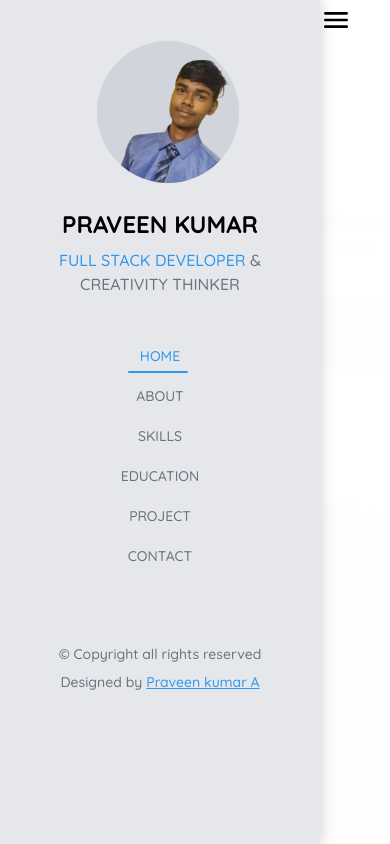
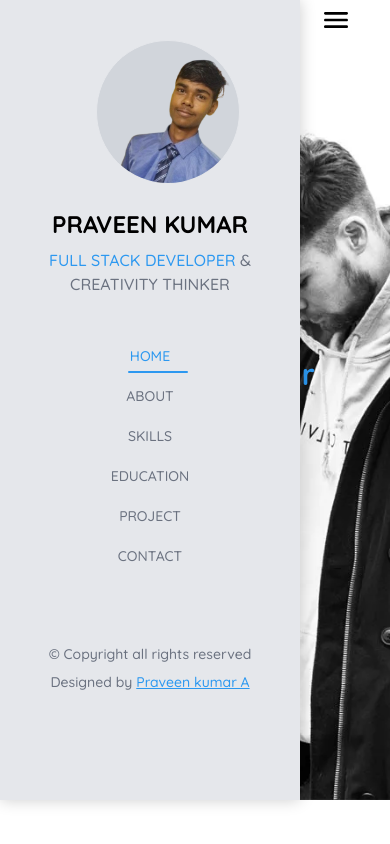
Before and after one commit to PRAVEEN200307/My_Portfolio, a website built with Vite: page index.html in a window 390 px wide. Both pictures are taken after a click on the button 36 px from the left and 20 px from the top of the page. Built offline with nearby package versions, Linux system fonts and the light colour scheme; a web font is replaced by a local one.

Commit message:
home responsive

```diff
--- a/assets/input.css
+++ b/assets/input.css
@@ -66,24 +66,18 @@
    transition: all ease 0.5s;
 }
 
+@media screen and (max-width:1200px){
+  .side_nevbar{
+     position: fixed;
+     top:0;
+     left:0;
+     width:300px;
+     height:800px !important;
+     transform: translateX(-300px);
 
-
-/* responsvie */
-
-@media screen and (max-width:1050px){
-
-  .side_nevbar{
-      transform: translateX(-300px);
-      transition: 0.5s;
-      /* max-width:300px; */
-      z-index:99;
   }
-  /* .open .side_nevbar{
-    transform: translateX(0);
-    box-shadow: 0 0 15px rgba(0,0, 0,0.2);
-  }  */
   .opens .side_nevbar{
-    transform: translateX(0);
+    transform: translateX(0px);
     box-shadow: 0 0 15px rgba(0,0, 0,0.2);
   }
   .navoverlay{
@@ -92,8 +86,8 @@
     left: 0;
     width:100vw;
     height:100vh;
-     /* background-color: hsl(0, 5%, 76%); */
-     /* backdrop-filter: blur(2px); */
+    /* background-color: hsl(0, 5%, 76%);  */
+    /* backdrop-filter: blur(2px);  */
     visibility: hidden;
     opacity: 0;
     transition: 0.3s;
@@ -103,9 +97,10 @@
    opacity:1;
  }
  .hero{
-    /* width:100px; */
-    position: fixed;
+    height:800px;
+    overflow: hidden;
  }
-
-
+ #btnNav{
+    color:#000;
  }
+}
--- a/assets/js/script.js
+++ b/assets/js/script.js
@@ -10,4 +10,7 @@ document.addEventListener('DOMContentLoaded',()=>{
     OverlayScreen.addEventListener('click',()=>{
         sideNav.classList.remove('opens');
     });
+
+
+
 });
--- a/index.html
+++ b/index.html
@@ -7,15 +7,16 @@
     <link rel="stylesheet" href="./assets/input.css">
   </head>
   <body>
-     <section class="flex side-nav  ">
-         <div class="side_nevbar bg-gray-200 h-screen max-w-xs ">
-            <header class="px-12 py-10  text-center">
+     <section class="side-nav flex">
+        <div class="" >
+          <div class="side_nevbar bg-gray-200 h-full sm:max-w-xs" style="flex-shrink:0;"  >
+            <div class="px-12 py-10  text-center">
                 <img src="assets/img/My_photo-removebg-preview.png"
                 alt="Praveen kumar" class="rounded-full  w-36 h-36 ml-12 bg-gray-300 border">
                 <h3 class="font-bold text-2xl mt-6">PRAVEEN KUMAR</h3>
                 <P class="text-md mt-2 text-gray-500"><span class="text-light-blue">FULL STACK DEVELOPER </span> & CREATIVITY THINKER</P>
-            </header>
-             <main>
+            </div>
+             <div>
                 <div class="navbar px-12 text-center text-sm text-gray-500">
                    <ul class="leading-10">
                      <li class="text-light-blue  relative fix">
@@ -28,12 +29,16 @@
                       <li class="relative"><a href="#CONTACT">CONTACT</a></li>
                    </ul>
                 </div>
-             </main>
-             <footer class="text-center mt-16 leading-7 text-sm text-gray-500">
+             </div>
+             <div class="text-center mt-16 leading-7 text-sm text-gray-500">
                 <p>&#169; Copyright all rights reserved</p>
                  <p>Designed by <a class="text-light-blue underline"
                   href="https://github.com/PRAVEEN200307" target="_blank" aria-label="Github">Praveen kumar A</a> </p>
-             </footer>
+             </div>
+
+            <div class="navoverlay">
+
+            </div>
             <div class="absolute top-1 left-80 rightbtn lg:text-white">
                <button type="button" id="btnNav">
                   <svg xmlns="http://www.w3.org/2000/svg" width="32" height="32" viewBox="0 0 24 24"><path fill="currentColor"
@@ -41,18 +46,16 @@
                   </svg>
                </button>
             </div>
-            <div class="navoverlay">
-
           </div>
         </div>
          <div class="hero h-screen " style="background:url('assets/img/img_bg_2.jpg.webp') center/cover;width:1200px;">
-            <div class="contant sm:mt-28">
+           <div class="contant mt-28">
              <div class="name-con pt-48 px-10  font-serif font-bold">
-                  <h1 class="sm:text-5xl text-3xl">Hi!</h1>
-                  <h1 class="sm:text-5xl font-bold mt-4 text-3xl">I'm <span class="text-light-blue">Praveen Kumar</span> </h1>
+               <h1 class="text-3xl sm:ext-5xl ">Hi!</h1>
+               <h1 class="text-3xl sm:text-5xl font-bold mt-4 ">I'm <span class="text-light-blue">Praveen Kumar</span> </h1>
              </div>
-                <div class="px-10 py-6 sm:text-xl text-lg ">
-                   <p class="text-gray-600">I am into Full Stack Developer</p>
+             <div class="px-10 py-6 text-xl">
+                <p class="text-gray-600 text-sm  sm:text-md">I am into Full Stack Developer</p>
              </div>
              <div class="px-10 py-8 smooth ">
                 <a class="px-8 py-3 rounded bg-gray-200
```
Lines whose indentation alone changed are shown as unchanged.
